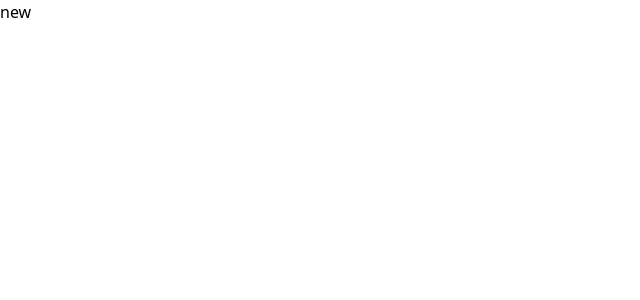
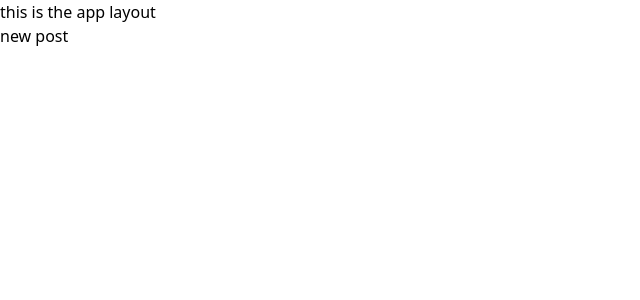
Before and after one commit to marcello-ants/blog-generator-gpt, a Next.js app: page /post/new in a window 1280 px wide. Shown: the top 300 px of the page, without its empty margins (0-640 px from the left). Built offline with nearby package versions, Linux system fonts and the light colour scheme.

Commit message:
feat: create new post route

```diff
--- a/pages/post/new.js
+++ b/pages/post/new.js
@@ -1,9 +1,16 @@
-const New = () => {
+import AppLayout from "../../components/AppLayout";
+
+const NewPost = (props) => {
+  console.log("new post props", props);
   return (
     <div>
-      <p>new</p>
+      <h1>new post</h1>
     </div>
   );
 };
 
-export default New;
+NewPost.getLayout = function getLayout(page, pageProps) {
+  return <AppLayout {...pageProps}>{page}</AppLayout>;
+};
+
+export default NewPost;
```
